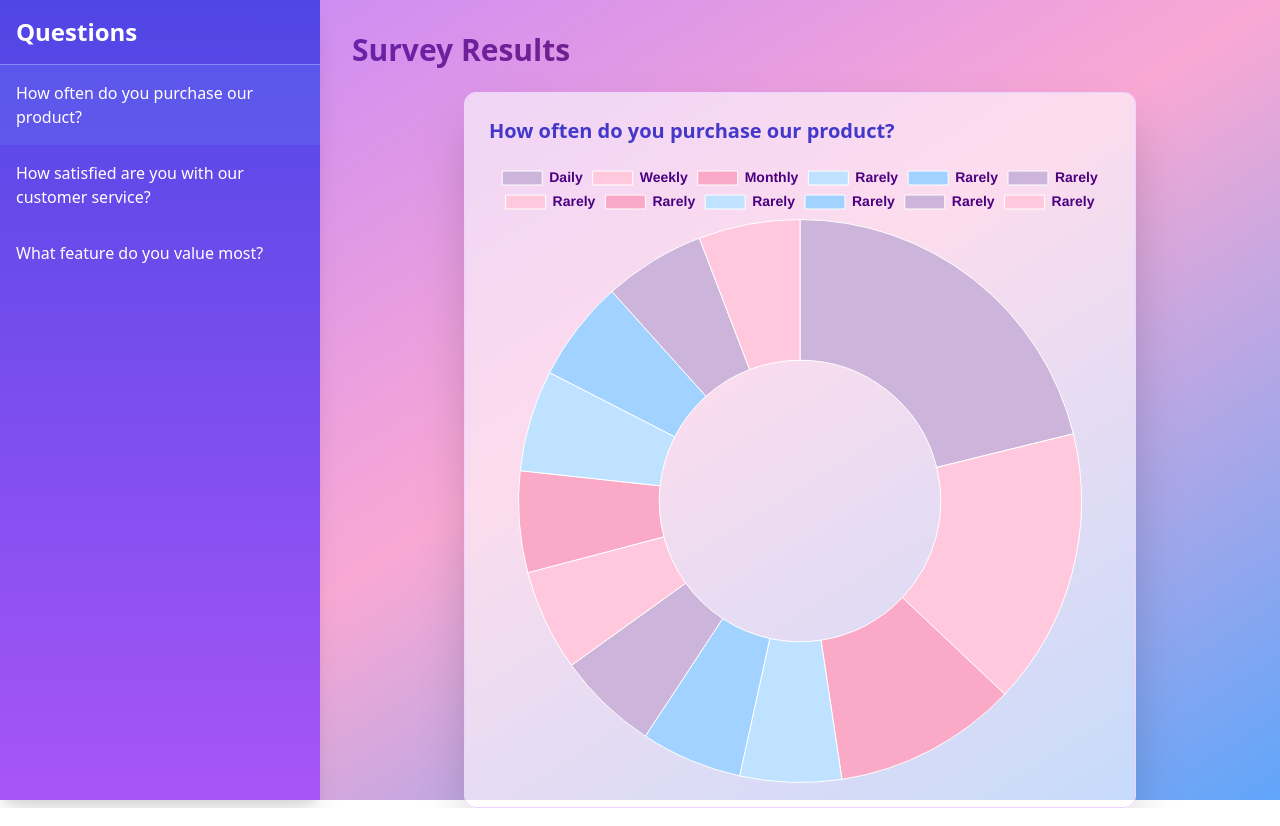
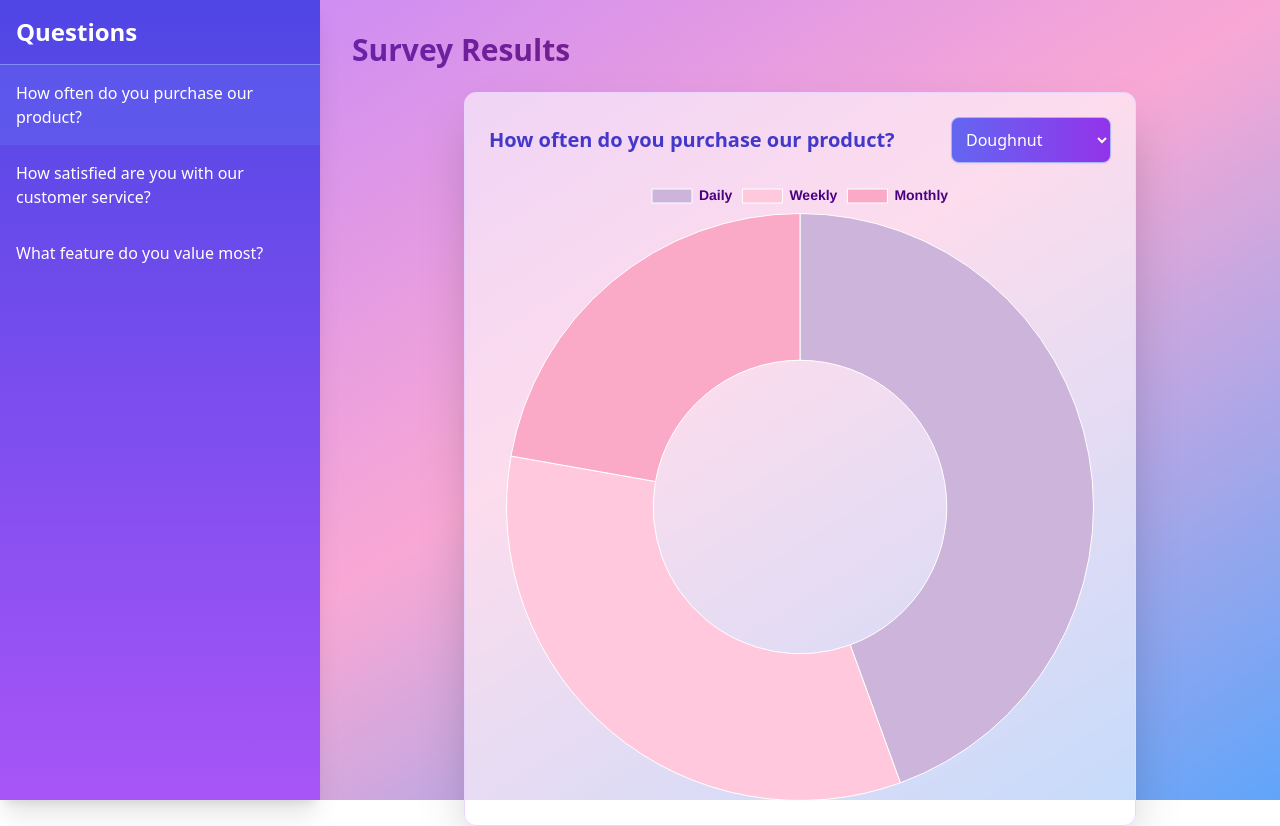
Before and after one commit to stephen326/comp3421project, a React (Create React App) app in the folder frontend/: page /result-page in a window 1280 px wide. Built offline with nearby package versions, Linux system fonts and the light colour scheme; no server answers.

Commit message:
fix socket, add chart type

```diff
--- a/frontend/src/QueryPage.jsx
+++ b/frontend/src/QueryPage.jsx
@@ -7,6 +7,8 @@ const POLL_ID = 1; // 假设是第一个问卷
 
 // Sample JSON data (in a real app, this would be fetched from a file or API)
 const surveyData = {
+  title: "Marketing Survey",
+  description: "Help us shape the future with your feedback in this quick and fun survey!",
   questions: [
     {
       id: 1,
@@ -27,7 +29,7 @@ const surveyData = {
 };
 
 const QueryPage = () => {
-  const [questions, setQuestions] = useState([]);
+  const [survey, setSurvey] = useState(surveyData);
   const [responses, setResponses] = useState({});
 
   // Simulate fetching JSON data
@@ -36,7 +38,7 @@ const QueryPage = () => {
     // fetch('/path/to/survey.json')
     //   .then(response => response.json())
     //   .then(data => setQuestions(data.questions));
-    setQuestions(surveyData.questions);
+    // setSurvey(surveyData);
   }, []);
 
   const handleOptionChange = (questionId, option) => {
@@ -48,8 +50,6 @@ const QueryPage = () => {
 
   const handleSubmit = (e) => {
     e.preventDefault();
-    console.log(responses);
-    // Handle submission (e.g., send to server)
     socket.emit('vote', { pollId: POLL_ID, answers:responses });
   };
 
@@ -57,21 +57,25 @@ const QueryPage = () => {
     <div className="min-h-screen bg-gradient-to-br from-purple-400 via-pink-300 to-blue-400 flex items-center justify-center p-4">
       <div className="bg-white p-8 rounded-xl shadow-2xl max-w-2xl w-full border border-purple-200">
         <h1 className="text-3xl font-extrabold mb-6 text-center text-transparent bg-clip-text bg-gradient-to-r from-purple-600 to-pink-600">
-          Marketing Survey
+          {survey.title}
         </h1>
+        <p className="text-lg text-center mb-6 text-indigo-700 font-medium">
+          {survey.description}
+        </p>
+
         <div>
-          {questions.map(question => (
+          {survey.questions.map(question => (
             <div key={question.id} className="mb-6">
               <p className="text-lg font-semibold mb-2 text-indigo-700">{question.text}</p>
               <div className="space-y-3">
-                {question.options.map(option => (
+                {question.options.map((option, index) => (
                   <label key={option} className="flex items-center space-x-3">
                     <input
                       type="radio"
                       name={`question-${question.id}`}
                       value={option}
-                      checked={responses[question.id] === option}
-                      onChange={() => handleOptionChange(question.id, option)}
+                      checked={responses[question.id] === index+1}
+                      onChange={() => handleOptionChange(question.id, index+1)}
                       className="h-5 w-5 text-pink-500 focus:ring-pink-400"
                     />
                     <span className="text-gray-800 transition duration-150 hover:text-pink-600 hover:scale-110">{option}</span>
@@ -82,6 +86,7 @@ const QueryPage = () => {
           ))}
           <button
             className="w-full bg-gradient-to-r from-purple-500 to-pink-500 text-white py-3 rounded-lg hover:from-purple-600 hover:to-pink-600 transition duration-300 transform hover:scale-105"
+            onClick={handleSubmit}
           >
             Submit Survey
           </button>
--- a/frontend/src/ResultPage.jsx
+++ b/frontend/src/ResultPage.jsx
@@ -1,7 +1,8 @@
 import React, { useState, useRef, useLayoutEffect, useEffect } from 'react';
-import { Doughnut } from 'react-chartjs-2';
+import { Doughnut, Bar, PolarArea } from 'react-chartjs-2';
 import { io } from 'socket.io-client';
 import { Chart as ChartJS, ArcElement, Tooltip, Legend } from 'chart.js';
+import Chart from 'chart.js/auto';
 import 'tailwindcss/tailwind.css';
 
 ChartJS.register(ArcElement, Tooltip, Legend);
@@ -19,7 +20,7 @@ const questions = [
     {
       id: 1,
       text: "How often do you purchase our product?",
-      options: ["Daily", "Weekly", "Monthly", "Rarely", "Rarely", "Rarely", "Rarely", "Rarely", "Rarely", "Rarely", "Rarely", "Rarely"]
+      options: ["Daily", "Weekly", "Monthly"]
     },
     {
       id: 2,
@@ -29,14 +30,14 @@ const questions = [
     {
       id: 3,
       text: "What feature do you value most?",
-      options: ["Quality", "Price", "Brand", "Support"]
+      options: ["Quality", "Price", "Brand"]
     }
   ];
 
 const resultData = [
-  [40, 30, 20, 11, 11, 11, 11, 11, 11, 11, 11, 11],
+  [40, 30, 20],
   [60, 20, 20],
-  [50, 30, 15, 5]
+  [50, 30, 15]
 ];
 
 const socket = io('http://localhost:5000'); // 根据你的后端端口修改
@@ -45,13 +46,15 @@ const POLL_ID = 1; // 假设是第一个问卷
 const ResultPage = () => {
   const [selectedQuestion, setSelectedQuestion] = useState(0);
   const [data, setData] = useState(resultData);
+  const [chartType, setChartType] = useState('Doughnut');
 
   useEffect(() => {
     // TODO: use api to fech the json
 
-    socket.emit('joinPoll', POLL_ID);
+    socket.emit('joinPollRoom', POLL_ID);
     socket.on('updateVotes', (update) => {
-      setData(update);
+      console.log(update);
+      setData(update.arrayData);
     });
 
     return () => socket.off('updateVotes');
@@ -61,17 +64,64 @@ const ResultPage = () => {
     setSelectedQuestion(index);
   };
 
+  const handleChartTypeChange = (event) => {
+    setChartType(event.target.value);
+  };
+
   // 美味的预制data(?)
   const chartData = {
     labels: questions[selectedQuestion].options,
     datasets: [
       {
+        label: 'Votes',
         data: data[selectedQuestion],
         backgroundColor: colorPalette,
         hoverOffset: 4,
         borderWidth: 1
       },
     ],
+  };
+
+  const chartOptions = {
+    plugins: {
+      legend: {
+        position: 'top',
+        labels: {
+          color: '#4B0082',
+          font: {
+            size: 14,
+            weight: 'bold',
+          },
+        },
+      },
+      tooltip: {
+        backgroundColor: 'rgba(124, 58, 237, 0.8)',
+        titleColor: '#ffffff',
+        bodyColor: '#ffffff',
+        callbacks: {
+          label: (context) => {
+            console.log(context);
+            const label = context.label || '';
+            const value =  context.parsed.r || context.parsed.y || context.parsed || 0;
+            const total = context.dataset.data.reduce((a, b) => a + b, 0);
+            const percentage = ((value / total) * 100).toFixed(2);
+            return `${label}: ${value} (${percentage}%)`;
+          },
+        },
+      },
+    },
+  };
+
+  const renderChart = () => {
+    switch (chartType) {
+    case 'Bar':
+      return <Bar data={chartData} options={chartOptions} />;
+    case 'PolarArea':
+      return <PolarArea data={chartData} options={chartOptions} />;
+    case 'Doughnut':
+    default:
+      return <Doughnut data={chartData} options={chartOptions} />;
+    }
   };
 
   return (
@@ -94,46 +144,30 @@ const ResultPage = () => {
         </ul>
       </div>
 
-      {/* Main Content */}
+
     <div className="flex-1 p-8">
   <h1 className="text-3xl font-bold mb-6 text-transparent bg-clip-text bg-gradient-to-r from-purple-800 to-pink-900">
     Survey Results
   </h1>
   <div className="max-w-2xl mx-auto bg-white/60 shadow-2xl rounded-xl p-6 border border-purple-200">
-          <h2 className="text-xl font-semibold mb-4 text-indigo-700">
+    <div className="flex justify-between items-center mb-4">
+      <h2 className="text-xl font-semibold text-indigo-700">
         {questions[selectedQuestion].text}
       </h2>
-          <Doughnut
-            data={chartData}
-            options={{
-              plugins: {
-                legend: {
-                  position: 'top',
-                  labels: {
-                    color: '#4B0082',
-                    font: {
-                      size: 14,
-                      weight: 'bold',
-                    },
-                  },
-                },
-                tooltip: {
-                  backgroundColor: 'rgba(124, 58, 237, 0.8)',
-                  titleColor: '#ffffff',
-                  bodyColor: '#ffffff',
-                  callbacks: {
-                    label: (context) => {
-                      const label = context.label || '';
-                      const value = context.parsed || 0;
-                      const total = context.dataset.data.reduce((a, b) => a + b, 0);
-                      const percentage = ((value / total) * 100).toFixed(2);
-                      return `${label}: ${value} (${percentage}%)`;
-                    },
-                  },
-                },
-              },
-            }}
-          />
+      <select
+        value={chartType}
+        onChange={handleChartTypeChange}
+        className="w-40 p-2.5
+        bg-gradient-to-r from-indigo-500 to-purple-600 text-white font-medium
+        rounded-lg border border-indigo-300 shadow-sm cursor-pointer
+        hover:from-indigo-600 hover:to-purple-700 focus:outline-none"
+      >
+        <option value="Doughnut">Doughnut</option>
+        <option value="Bar">Bar</option>
+        <option value="PolarArea">PolarArea</option>
+      </select>
+    </div>
+    {renderChart()}
   </div>
     </div>
     </div>
```
Also changed, not shown: 2 other files (tests, documents, lock files or other folders). Lines whose indentation alone changed are shown as unchanged.
